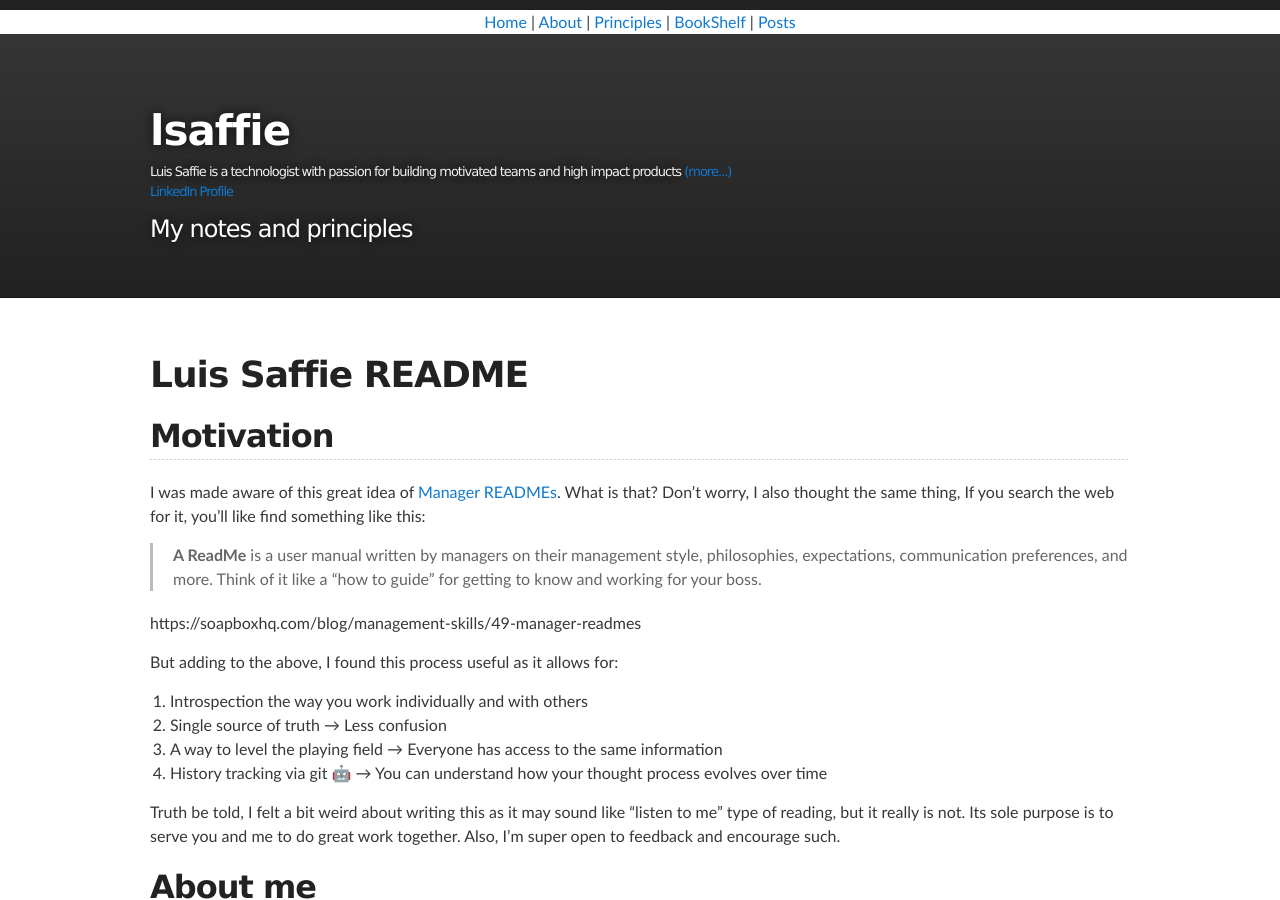
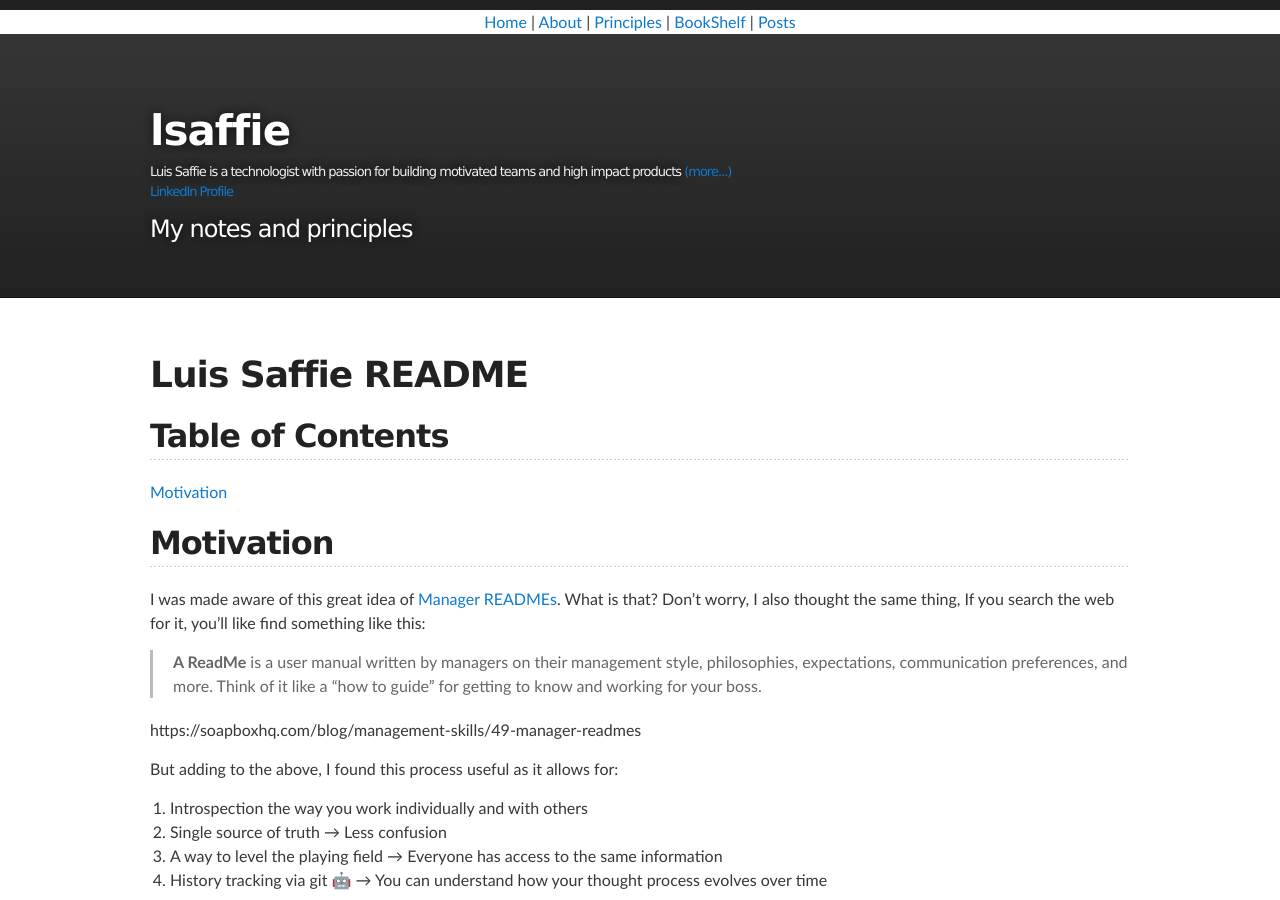
Before and after one commit to lsaffie/lsaffie.github.io, a Jekyll site: the page built from _posts/2018-10-29-Luis-Saffie-README.md, in a window 1280 px wide and 900 px high. Built offline with Jekyll 4.4.1, drawn with Linux system fonts in a browser that asks for light colours; our own code applies the rules of GitHub Pages for plain Markdown files.

Commit message:
toc test

```diff
--- a/_posts/2018-10-29-Luis-Saffie-README.md
+++ b/_posts/2018-10-29-Luis-Saffie-README.md
@@ -4,6 +4,11 @@ categories: readings
 ---
 
 # {{page.title }}
+
+## Table of Contents
+
+[Motivation](#motivation)
+
 
 ## Motivation
 
```
